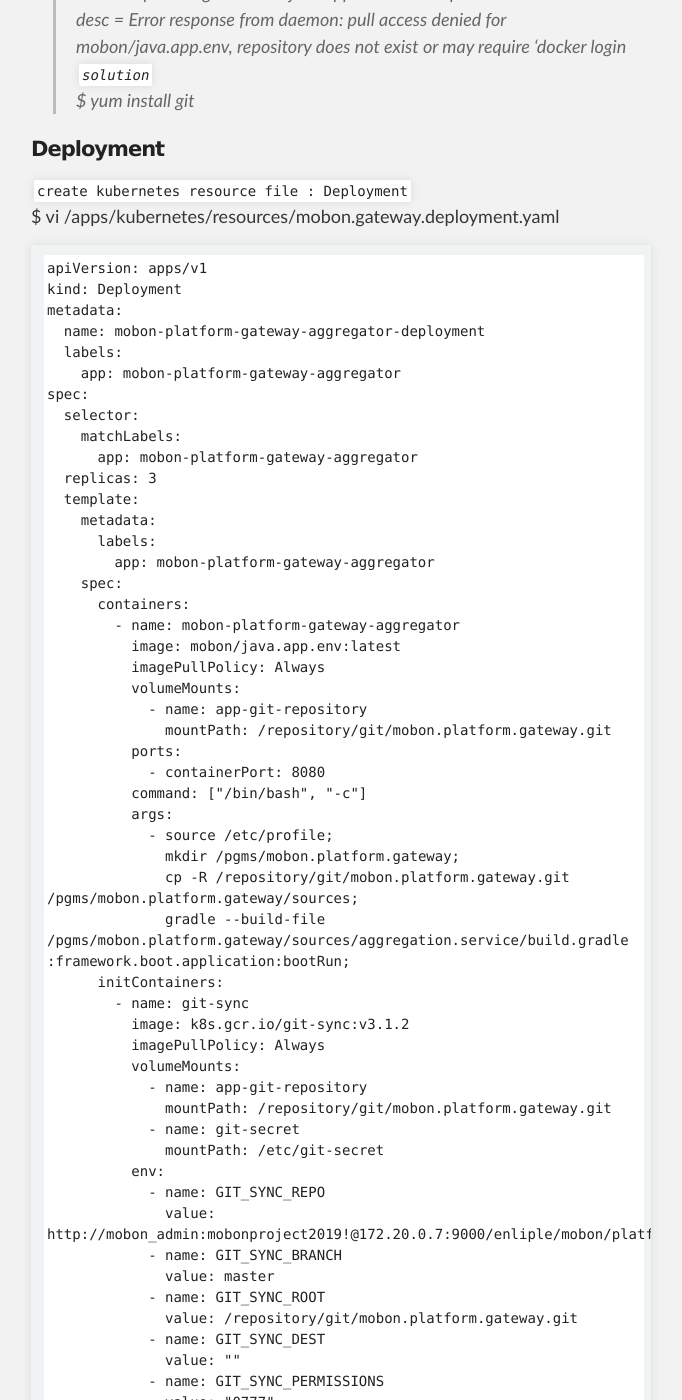
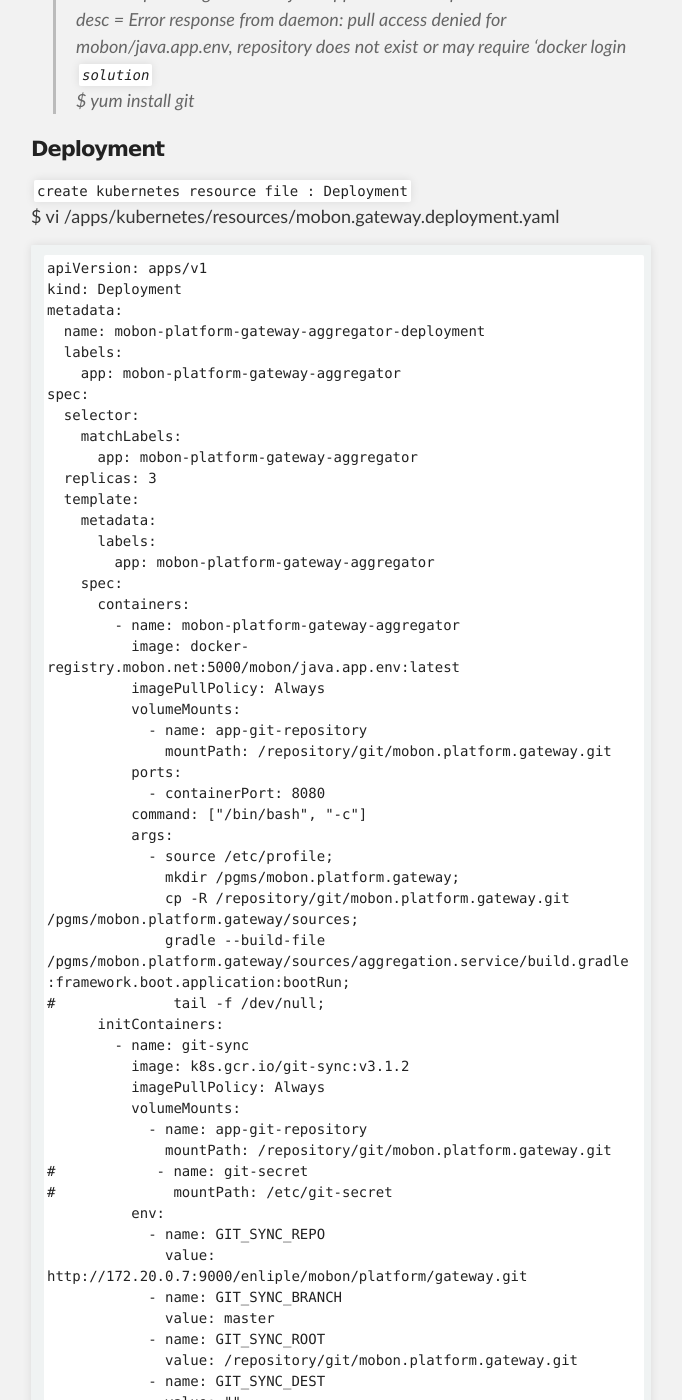
Before and after one commit to unlimited9/unlimited9.github.com, a Jekyll site: the page built from reference.notes/TA/cloud/kubernetes/how.to.deployment.md, in a window 1280 px wide and 1400 px high, scrolled down 961 px. Shown: the whole window, without its empty margins (299-981 px from the left). Built offline with Jekyll 4.4.1, drawn with Linux system fonts in a browser that asks for light colours; our own code applies the rules of GitHub Pages for plain Markdown files; part of the change alters nothing that is shown; some of the changed text lies outside the part shown.

Commit message:
Update how.to.deployment.md

````diff
--- a/reference.notes/TA/cloud/kubernetes/how.to.deployment.md
+++ b/reference.notes/TA/cloud/kubernetes/how.to.deployment.md
@@ -42,7 +42,7 @@ spec:
     spec:
       containers:
         - name: mobon-platform-gateway-aggregator
-          image: mobon/java.app.env:latest
+          image: docker-registry.mobon.net:5000/mobon/java.app.env:latest
           imagePullPolicy: Always
           volumeMounts:
             - name: app-git-repository
@@ -55,6 +55,7 @@ spec:
               mkdir /pgms/mobon.platform.gateway;
               cp -R /repository/git/mobon.platform.gateway.git /pgms/mobon.platform.gateway/sources;
               gradle --build-file /pgms/mobon.platform.gateway/sources/aggregation.service/build.gradle :framework.boot.application:bootRun;
+#              tail -f /dev/null;
       initContainers:
         - name: git-sync
           image: k8s.gcr.io/git-sync:v3.1.2
@@ -62,11 +63,11 @@ spec:
           volumeMounts:
             - name: app-git-repository
               mountPath: /repository/git/mobon.platform.gateway.git
-            - name: git-secret
-              mountPath: /etc/git-secret
+#            - name: git-secret
+#              mountPath: /etc/git-secret
           env:
             - name: GIT_SYNC_REPO
-              value: http://mobon_admin:mobonproject2019!@172.20.0.7:9000/enliple/mobon/platform/gateway.git
+              value: http://172.20.0.7:9000/enliple/mobon/platform/gateway.git
             - name: GIT_SYNC_BRANCH
               value: master
             - name: GIT_SYNC_ROOT
@@ -77,8 +78,12 @@ spec:
               value: "0777"
             - name: GIT_SYNC_ONE_TIME
               value: "true"
-            - name: GIT_SYNC_SSH
-              value: "true"
+#            - name: GIT_SYNC_SSH
+#              value: "true"
+            - name: GIT_SYNC_USERNAME
+              value: mobon_admin
+            - name: GIT_SYNC_PASSWORD
+              value: passwd
           securityContext:
             runAsUser: 0
       imagePullSecrets:
@@ -86,22 +91,38 @@ spec:
       volumes:
       - name: app-git-repository
         emptyDir: {}
-      - name: git-secret
-        secret:
-          defaultMode: 256
-          secretName: git-cred # your-ssh-key
+#      - name: git-secret
+#        secret:
+#          defaultMode: 256
+#          secretName: git-cred # your-ssh-key
 ```
+>          - name: GIT_SYNC_USERNAME
+>            valueFrom:
+>              secretKeyRef:
+>                name: git-creds
+>                key: username
+>          - name: GIT_SYNC_PASSWORD
+>            valueFrom:
+>              secretKeyRef:
+>                name: git-creds
+>                key: password
 
-          - name: GIT_SYNC_USERNAME
-            valueFrom:
-              secretKeyRef:
-                name: git-creds
-                key: username
-          - name: GIT_SYNC_PASSWORD
-            valueFrom:
-              secretKeyRef:
-                name: git-creds
-                key: password
+
+
+> ssh key로 kubernetes secret을 생성해 사용하려고 했으나 private github 서버에 ssh를 구성하지 않아 ID/PWD로 연결
+> secret을 사용할 경우 아래와 같이 secret을 생성하고 위 주석 제거 및 GIT_SYNC_USERNAME, GIT_SYNC_PASSWORD 주석 처리한다.
+
+#### Using SSH with git-sync
+https://github.com/kubernetes/git-sync/blob/master/docs/ssh.md
+
+$ ssh-keyscan github.com > /tmp/known_hosts
+
+$ kubectl create secret generic git-creds \
+    --from-file=ssh=$HOME/.ssh/git_rsa \
+    --from-file=known_hosts=/tmp/known_hosts
+
+$ kubectl get secret git-creds
+
 
 
 >#### ReplicationController
@@ -242,3 +263,6 @@ https://www.exoscale.com/syslog/configuration-management-kubernetes-spring-boot/
 
 - git-sync
 https://ddii.dev/kubernetes/git-sync/#
+
+- Using SSH with git-sync
+https://github.com/kubernetes/git-sync/blob/master/docs/ssh.md
````
